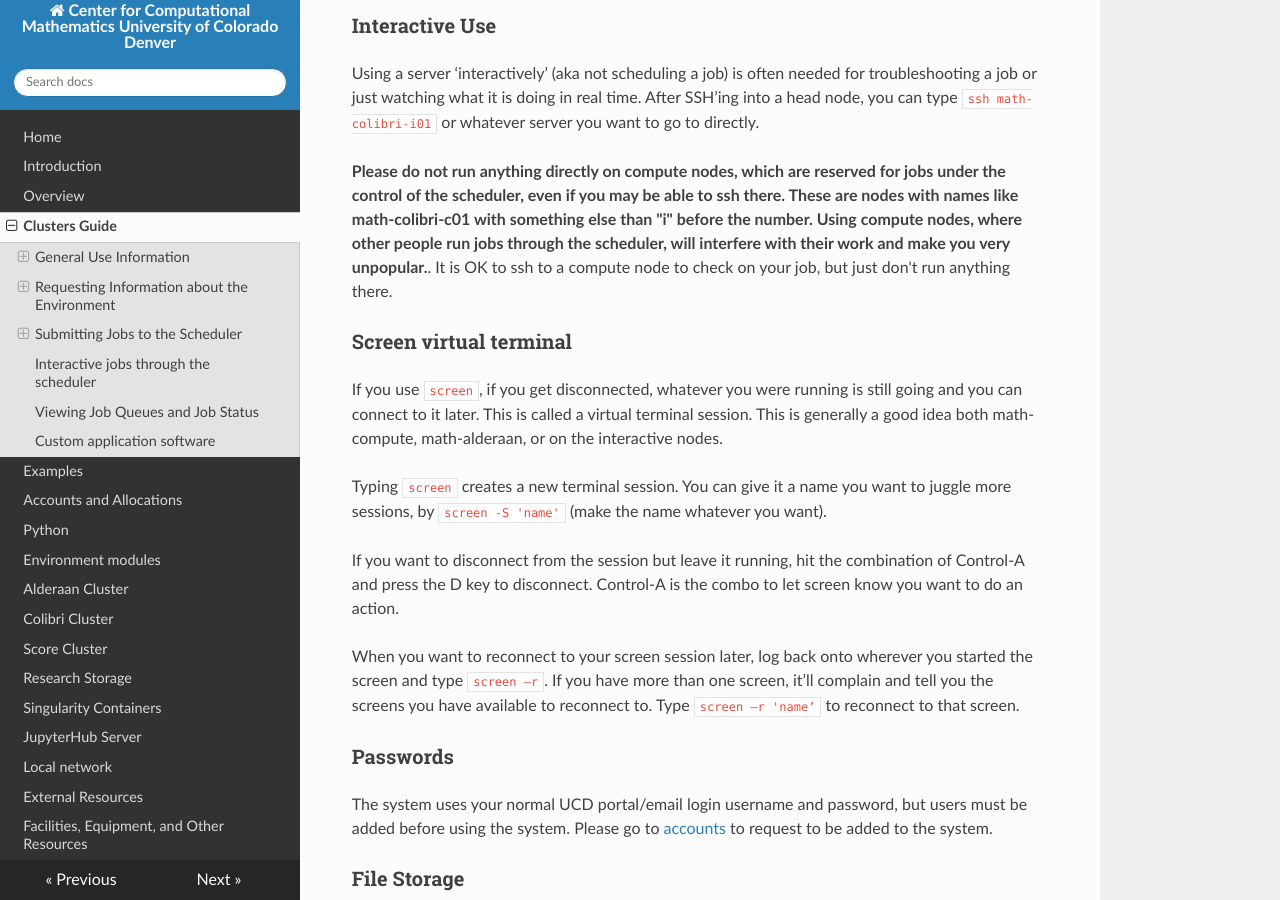
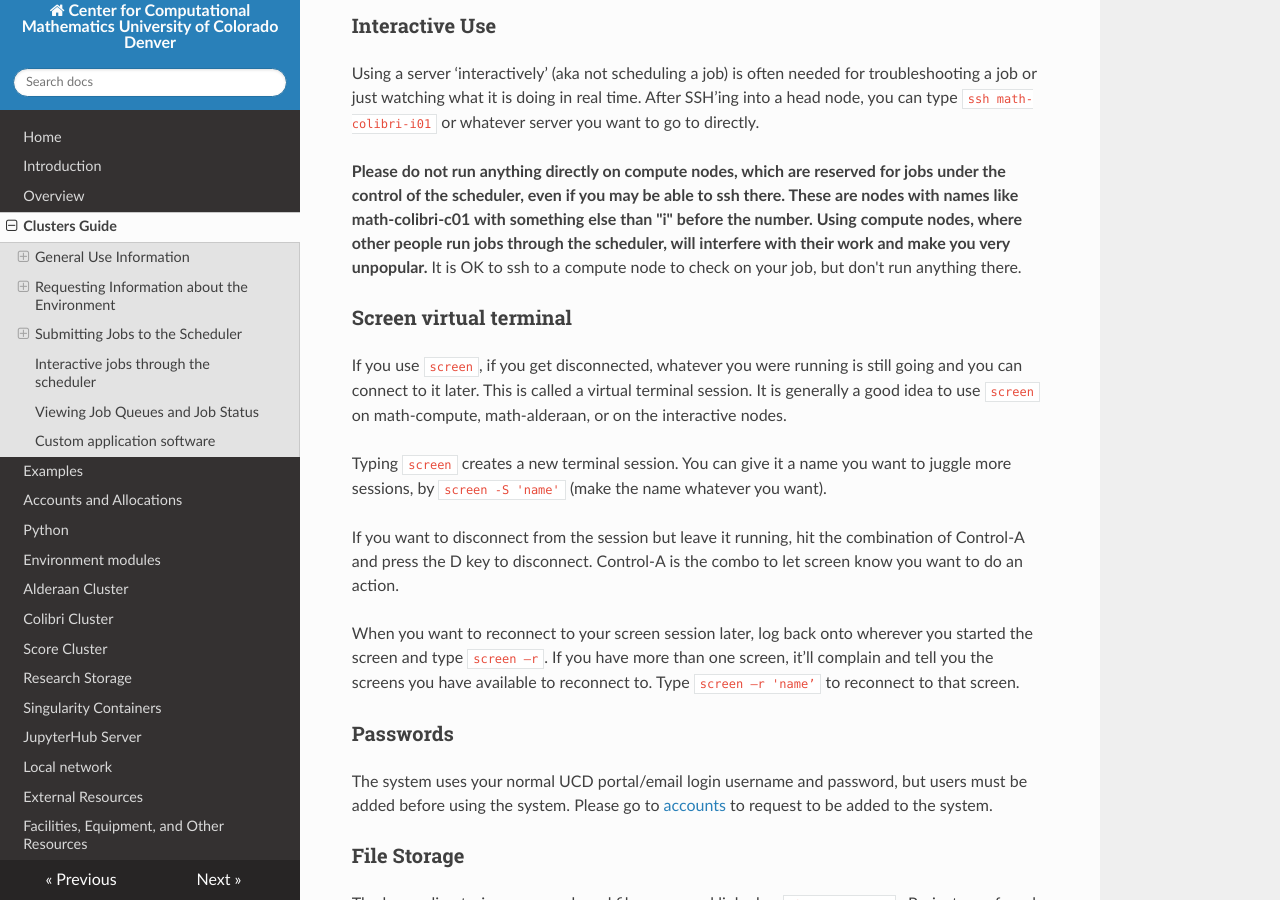
Before and after one commit to ccmucdenver/ccm-docs, an MkDocs documentation site: the page built from docs/clusters_guide.md, in a window 1280 px wide and 900 px high, scrolled down 1183 px. Built offline with MkDocs 1.6.1, drawn with Linux system fonts in a browser that asks for light colours; nearby versions of some CDN libraries.

Commit message:
Update clusters_guide.md

```diff
--- a/docs/clusters_guide.md
+++ b/docs/clusters_guide.md
@@ -36,12 +36,12 @@ Science will then occur and you should be at the clas-compute prompt or math-ald
 
 Using a server ‘interactively’ (aka not scheduling a job) is often needed for troubleshooting a job or just watching what it is doing in real time. After SSH’ing into a head node, you can type <code>ssh math-colibri-i01</code> or whatever server you want to go to directly.
 
-**Please do not run anything directly on compute nodes, which are reserved for jobs under the control of the scheduler, even if you may be able to ssh there.  These are nodes with names like math-colibri-c01 with something else than "i" before the number. Using compute nodes, where other people run jobs through the scheduler, will interfere with their work and make you very unpopular.**. It is OK to ssh to a compute node to check on your job, but just don't run anything there.
+**Please do not run anything directly on compute nodes, which are reserved for jobs under the control of the scheduler, even if you may be able to ssh there.  These are nodes with names like math-colibri-c01 with something else than "i" before the number. Using compute nodes, where other people run jobs through the scheduler, will interfere with their work and make you very unpopular.** It is OK to ssh to a compute node to check on your job, but  don't run anything there.
 
 
 ### Screen virtual terminal
 
-If you use `screen`, if you get disconnected, whatever you were running is still going and you can connect to it later. This is called a virtual terminal session. This is generally a good idea both math-compute, math-alderaan, or on the interactive nodes.
+If you use `screen`, if you get disconnected, whatever you were running is still going and you can connect to it later. This is called a virtual terminal session. It is generally a good idea to use `screen` on math-compute, math-alderaan, or on the interactive nodes.
 
 Typing `screen` creates a new terminal session. You can give it a name you want to juggle more sessions, by `screen -S 'name'`  (make the name whatever you want).
 
```
